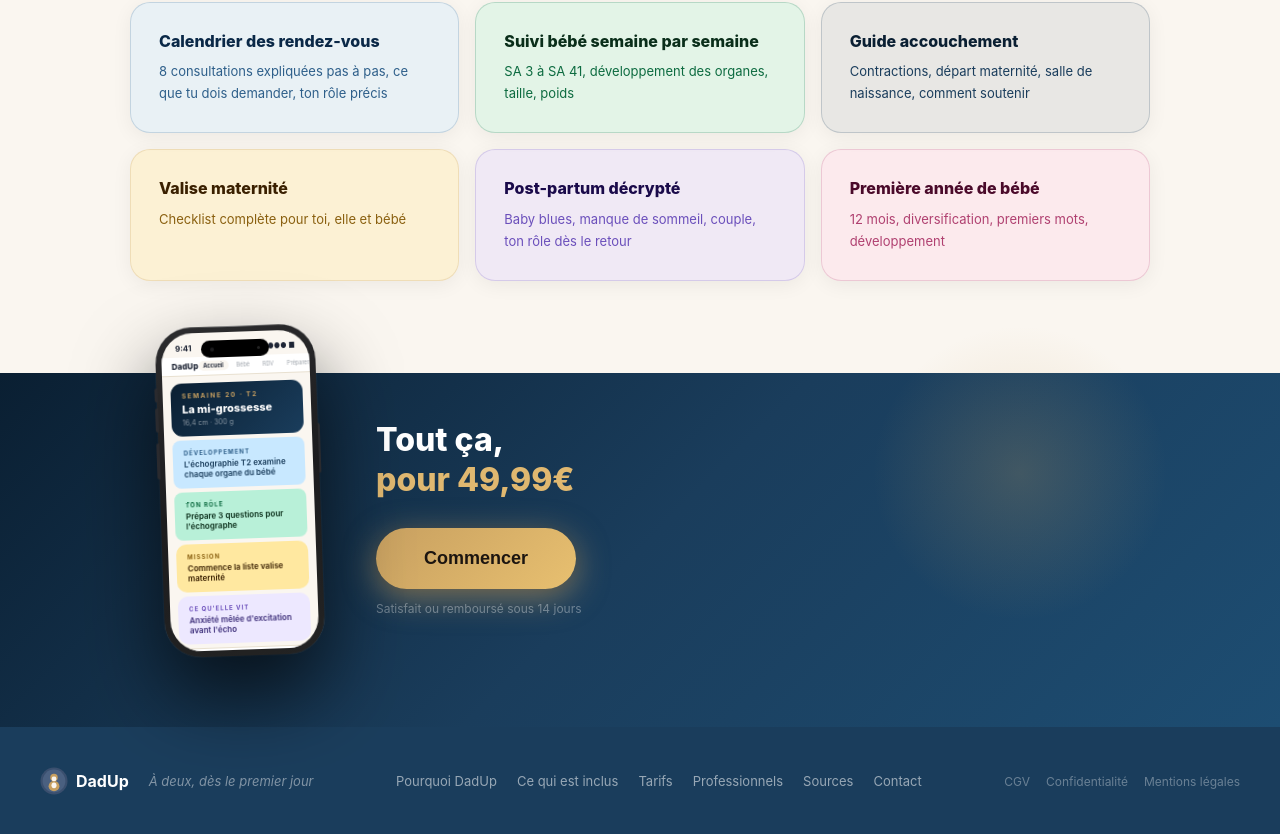
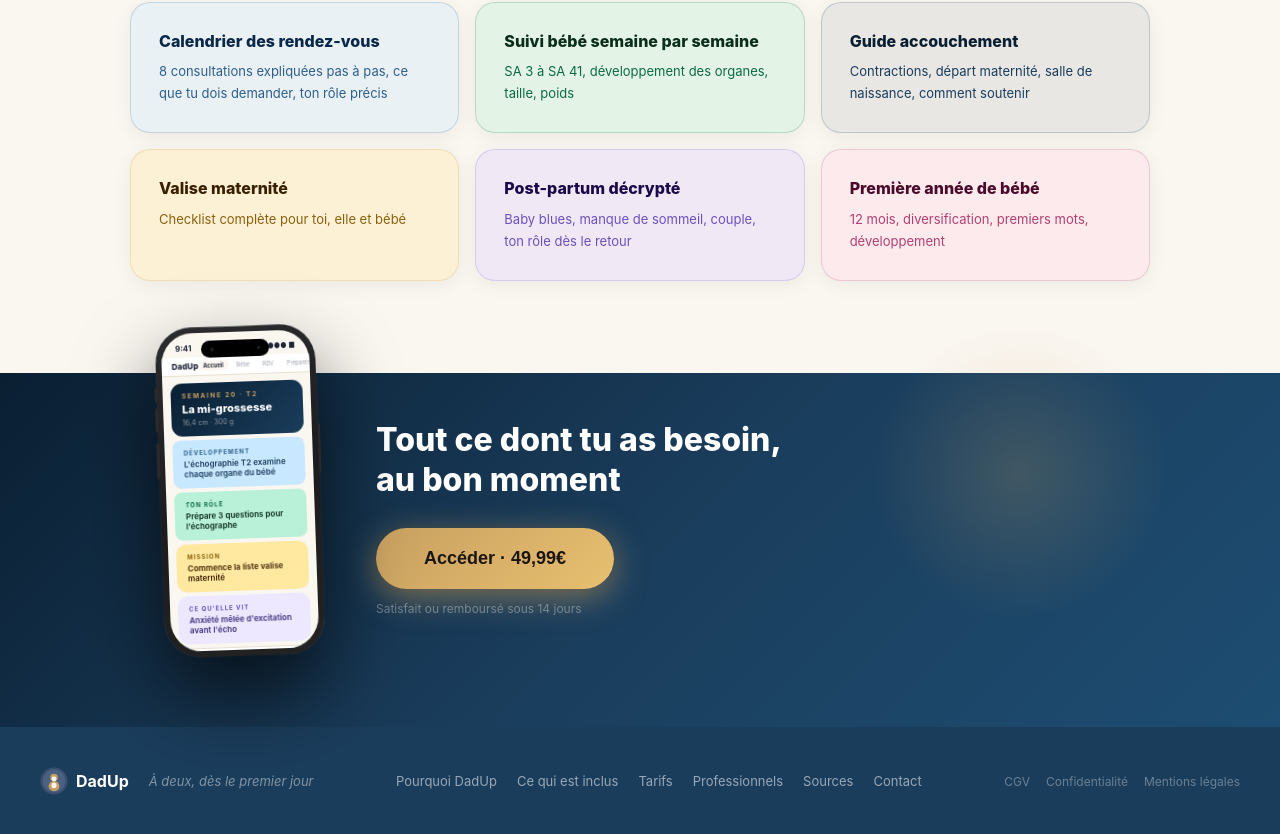
Before and after one commit to Julproject/dadup, a Next.js app: page /inclus in a window 1280 px wide. Shown: the part 494-1328 px from the top of the page. Built offline with nearby package versions, Linux system fonts and the light colour scheme.

Commit message:
Update page.tsx

```diff
--- a/app/inclus/page.tsx
+++ b/app/inclus/page.tsx
@@ -83,7 +83,7 @@ export default function InclusPage() {
             <span style={{color:'#e0b870', fontSize:'11px', fontWeight:700, letterSpacing:'1px'}}>Ce qui est inclus</span>
           </div>
           <h1 style={{color:C.white, fontSize:'44px', fontWeight:800, margin:'0 0 20px', lineHeight:1.1}}>
-            Tout ça,<br/><span style={{color:'#e0b870'}}>au bon moment</span>
+            Tout ce dont tu as besoin,<br/><span style={{color:'#e0b870'}}>au bon moment</span>
           </h1>
           <p style={{color:'rgba(255,255,255,0.65)', fontSize:'17px', lineHeight:1.7}}>De SA 3 à SA 41, puis jusqu'au premier anniversaire de bébé.</p>
         </div>
@@ -176,9 +176,9 @@ export default function InclusPage() {
 
             {/* CTA */}
             <div style={{flex:1}}>
-              <h2 style={{color:C.white, fontSize:'32px', fontWeight:800, margin:'0 0 28px', lineHeight:1.25}}>Tout ça,<br/><span style={{color:'#e0b870'}}>pour 49,99€</span></h2>
+              <h2 style={{color:C.white, fontSize:'32px', fontWeight:800, margin:'0 0 28px', lineHeight:1.25}}>Tout ce dont tu as besoin,<br/>au bon moment</h2>
               <button onClick={() => setShowModal(true)} style={{background:'linear-gradient(135deg,#c8a060,#e8c070)', color:'#1c1510', border:'none', padding:'20px 48px', borderRadius:'32px', fontSize:'18px', fontWeight:800, cursor:'pointer', boxShadow:'0 8px 32px rgba(200,160,96,0.6), 0 2px 8px rgba(0,0,0,0.2)', display:'block', marginBottom:'12px', width:'auto'}}>
-                Commencer
+                Accéder · 49,99€
               </button>
               <p style={{color:'rgba(255,255,255,0.35)', fontSize:'12px', margin:0}}>Satisfait ou remboursé sous 14 jours</p>
             </div>
```
